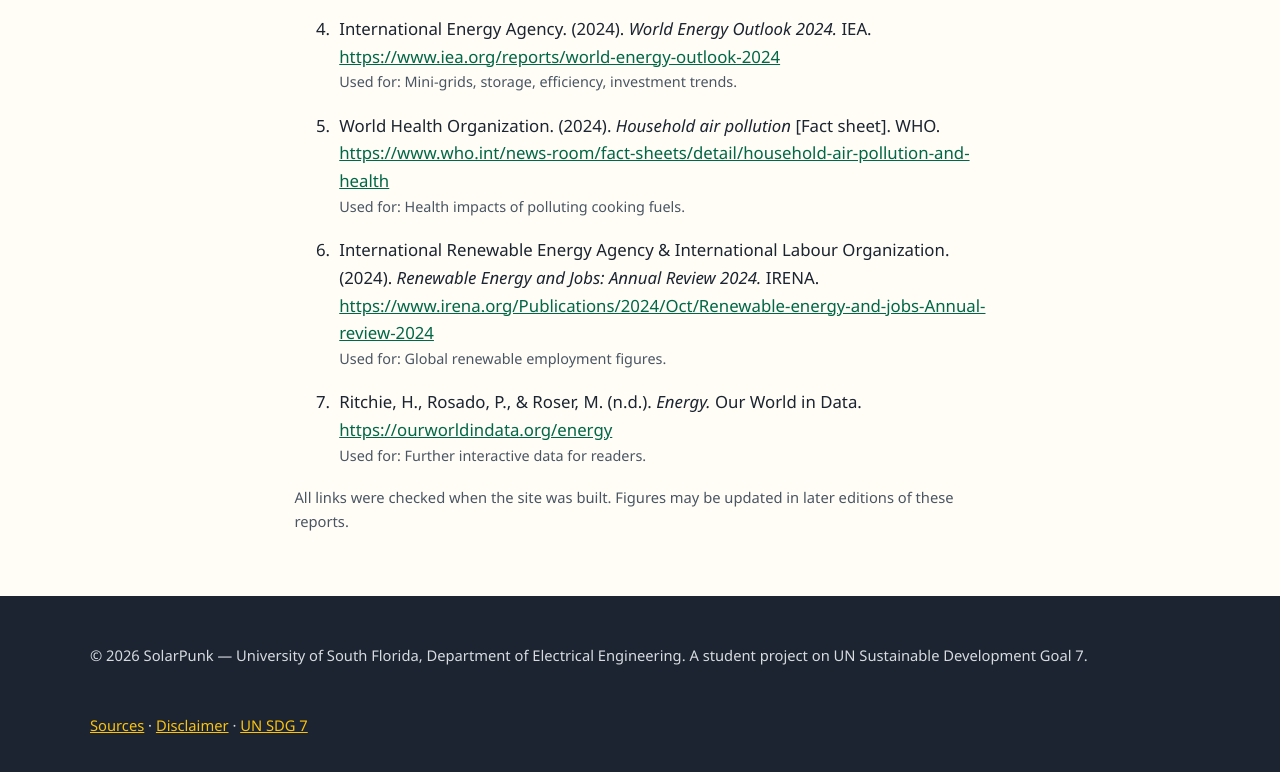
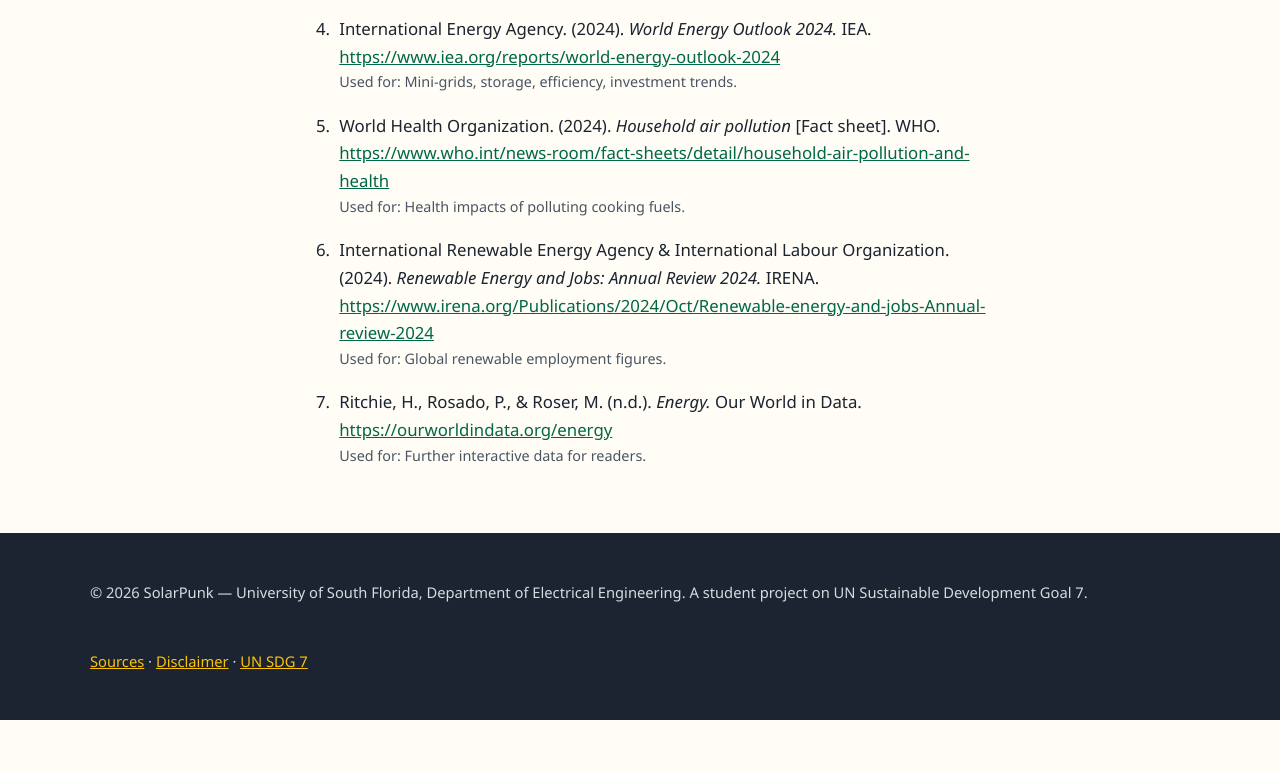
Before and after one commit to kkward112/econ-fall26-final-gea, a plain HTML site: page sources.html in a window 1280 px wide. Shown: the part 722-1494 px from the top of the page. After the commit the page ends 1442 px from the top, so only its background shows below. Drawn offline with Linux system fonts and the light colour scheme.

Commit message:
Update sources.html

```diff
--- a/sources.html
+++ b/sources.html
@@ -42,7 +42,6 @@
           <li id="src6">International Renewable Energy Agency &amp; International Labour Organization. (2024). <em>Renewable Energy and Jobs: Annual Review 2024.</em> IRENA. <a href="https://www.irena.org/Publications/2024/Oct/Renewable-energy-and-jobs-Annual-review-2024" rel="noopener">https://www.irena.org/Publications/2024/Oct/Renewable-energy-and-jobs-Annual-review-2024</a><span class="used">Used for: Global renewable employment figures.</span></li>
           <li id="src7">Ritchie, H., Rosado, P., &amp; Roser, M. (n.d.). <em>Energy.</em> Our World in Data. <a href="https://ourworldindata.org/energy" rel="noopener">https://ourworldindata.org/energy</a><span class="used">Used for: Further interactive data for readers.</span></li>
         </ol>
-        <p class="note">All links were checked when the site was built. Figures may be updated in later editions of these reports.</p>
       </div>
     </section>
   </main>
```
